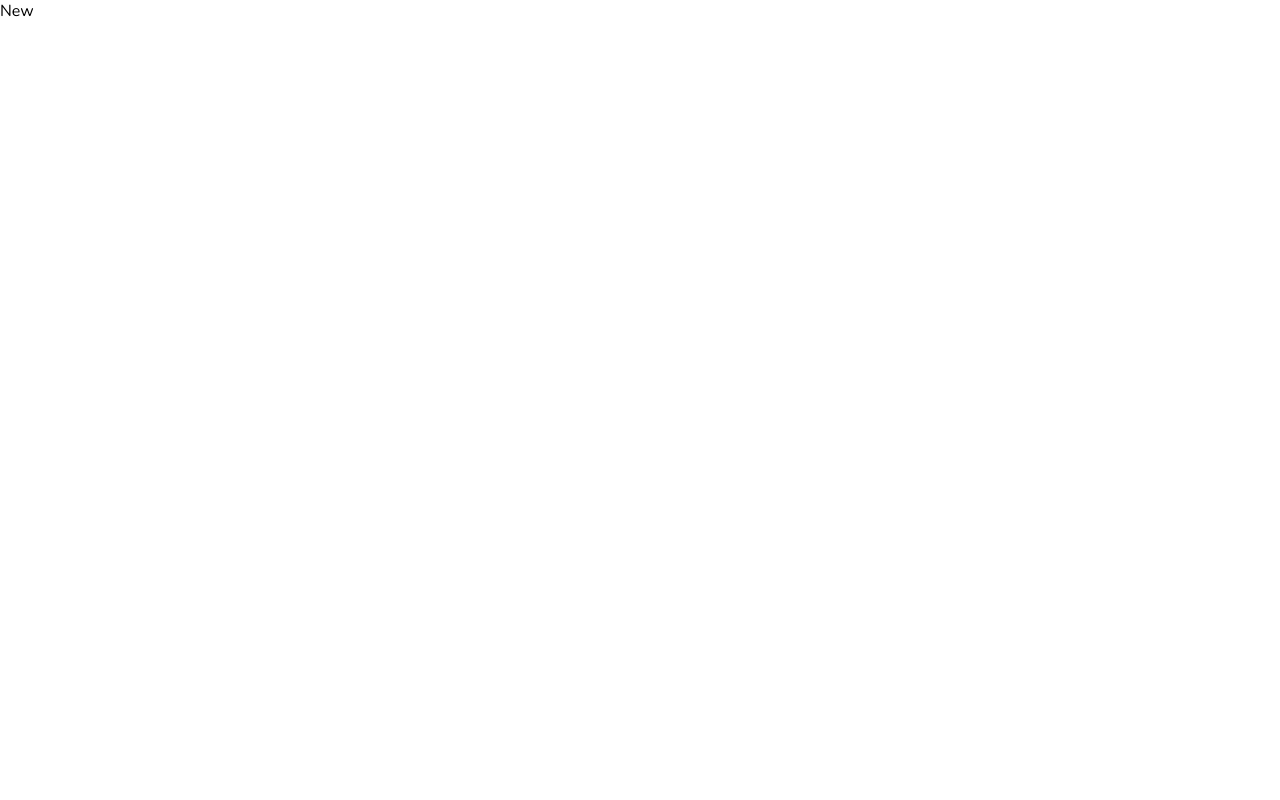
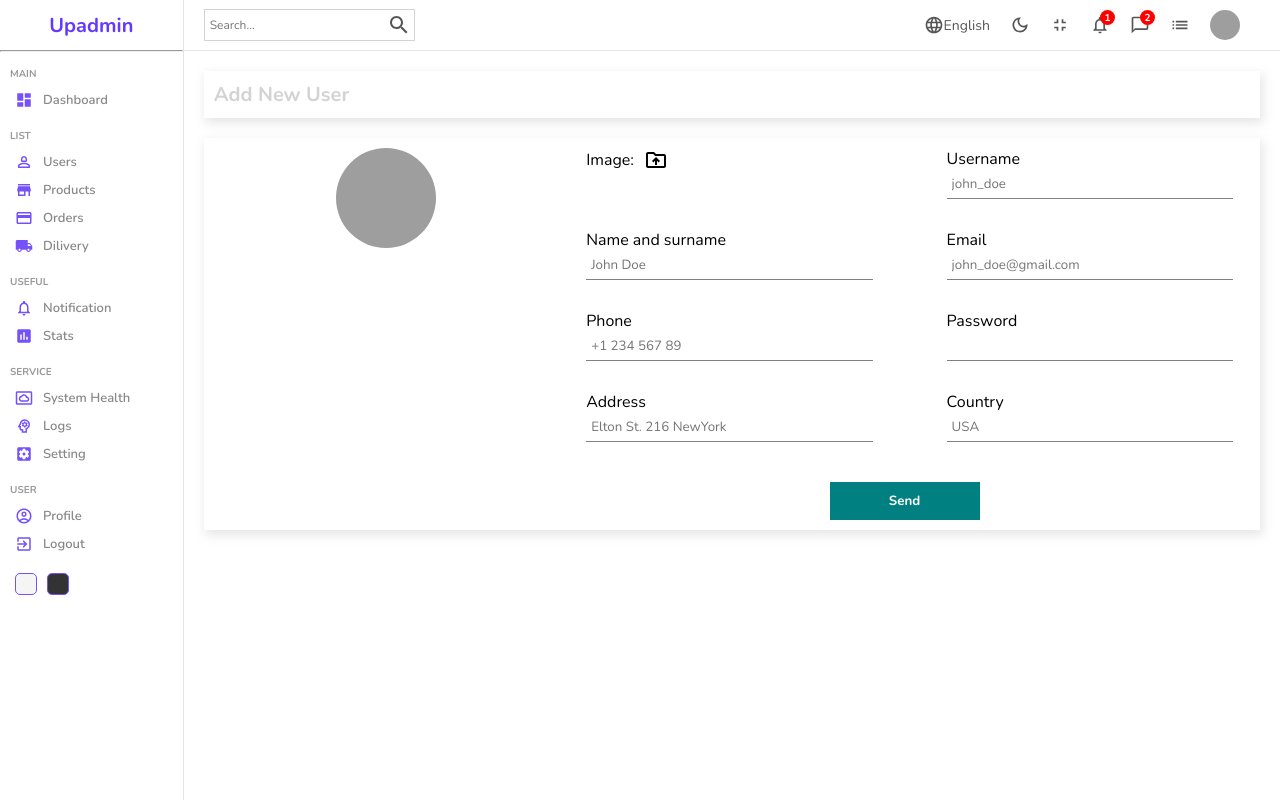
Before and after one commit to Udeesha-Prabhashana/BOOKINGAPP_MERN, a React (Create React App) app in the folder Admin/: page /users/new in a window 1280 px wide. Built offline with nearby package versions, Linux system fonts and the light colour scheme; grey boxes are pictures that could not be loaded.

Commit message:
Complete Add New Product and User

```diff
--- a/Admin/src/App.js
+++ b/Admin/src/App.js
@@ -4,6 +4,7 @@
 import List from "./pages/list/List";
 import Single from "./pages/single/Single";
 import New from "./pages/new/New";
+import { productInputs, userInputs } from "./formSource";
 
 function App() {
   return (
@@ -17,12 +18,12 @@
             <Route path="users">
               <Route index element={<List />} />
               <Route path=":userId" element={<Single />} />
-              <Route path="new" element={<New />} />
+              <Route path="new" element={<New inputs={userInputs} title="Add New User"/>} />
             </Route>
             <Route path="products">
               <Route index element={<List />} />
               <Route path=":productId" element={<Single />} />
-              <Route path="new" element={<New />} />
+              <Route path="new" element={<New inputs={productInputs } title="Add New Product"/>} />
             </Route>
           </Route>
         </Routes>
--- /dev/null
+++ b/Admin/src/formSource.js
@@ -0,0 +1,76 @@
+export const userInputs = [
+  {
+    id: 1,
+    label: "Username",
+    type: "text",
+    placeholder: "john_doe",
+  },
+  {
+    id: 2,
+    label: "Name and surname",
+    type: "text",
+    placeholder: "John Doe",
+  },
+  {
+    id: 3,
+    label: "Email",
+    type: "mail",
+    placeholder: "john_doe@gmail.com",
+  },
+  {
+    id: 4,
+    label: "Phone",
+    type: "text",
+    placeholder: "+1 234 567 89",
+  },
+  {
+    id: 5,
+    label: "Password",
+    type: "password",
+  },
+  {
+    id: 6,
+    label: "Address",
+    type: "text",
+    placeholder: "Elton St. 216 NewYork",
+  },
+  {
+    id: 7,
+    label: "Country",
+    type: "text",
+    placeholder: "USA",
+  },
+];
+
+export const productInputs = [
+  {
+    id: 1,
+    label: "Title",
+    type: "text",
+    placeholder: "Apple Macbook Pro",
+  },
+  {
+    id: 2,
+    label: "Description",
+    type: "text",
+    placeholder: "Description",
+  },
+  {
+    id: 3,
+    label: "Category",
+    type: "text",
+    placeholder: "Computers",
+  },
+  {
+    id: 4,
+    label: "Price",
+    type: "text",
+    placeholder: "100",
+  },
+  {
+    id: 5,
+    label: "Stock",
+    type: "text",
+    placeholder: "in stock",
+  },
+];
--- a/Admin/src/pages/new/New.jsx
+++ b/Admin/src/pages/new/New.jsx
@@ -1,8 +1,56 @@
 import "./new.scss";
+import Sidebar from "../../components/sidebar/Sidebar";
+import Navbar from "../../components/navbar/Navbar";
+import DriveFolderUploadOutlinedIcon from "@mui/icons-material/DriveFolderUploadOutlined";
+import { useState } from "react";
 
-const New = () => {
+const New = ({ inputs, title }) => {
+
+    const [file, setFile] = useState("");
+
+    console.log(file)
     return (
-        <div> New </div>
+        <div className="new">
+            <Sidebar />
+            <div className="newContainer">
+                <Navbar />
+                <div className="top">
+                    <h1>{title}</h1></div>
+                <div className="bottom">
+                    <div className="left">
+                        <img
+                            src={file
+                                    ? URL.createObjectURL(file)
+                                    : "https://icon-library.com/images/no-image-icon/no-image-icon-0.jpg"}
+                            alt=""
+                        />
+                    </div>
+                    <div className="right">
+                        <form>
+                            <div className="formInput">
+                                <label htmlFor="file">
+                                    Image: <DriveFolderUploadOutlinedIcon className="icon" />
+                                </label>
+                                <input
+                                    type="file"
+                                    id="file"
+                                    onChange={e => setFile(e.target.files[0])}
+                                    style={{ display: "none" }}
+                                />
+                            </div>
+
+                            {inputs.map((input) => (
+                                <div className="formInput" key={input.id}>
+                                    <label>{input.label}</label>
+                                    <input type={input.type} placeholder={input.placeholder} />
+                                </div>
+                            ))}
+                            <button> Send </button>
+                        </form>
+                    </div>
+                </div>
+            </div>
+        </div>
     )
 }
 
--- a/Admin/src/pages/new/new.scss
+++ b/Admin/src/pages/new/new.scss
@@ -0,0 +1,77 @@
+.new {
+    width: 100%;
+    display: flex;
+
+    .newContainer {
+        flex: 6;
+
+        .top,
+        .bottom {
+            -webkit-box-shadow: 2px 4px 10px 1px rgba(0, 0, 0, 0.47);
+            box-shadow: 2px 4px 10px 1px rgba(201, 201, 201, 0.47);
+            padding: 10px;
+            margin: 20px;
+            display: flex;
+
+            h1 {
+                color: lightgray;
+                font-size: 20px;
+            }
+
+            .left {
+                flex: 1;
+                text-align: center;
+
+                img {
+                    width: 100px;
+                    height: 100px;
+                    border-radius: 50%;
+                    object-fit: cover;
+                }
+            }
+
+            .right {
+                flex: 2;
+
+                form {
+                    display: flex;
+                    flex-wrap: wrap;
+                    gap: 30px;
+                    justify-content: space-around;
+
+                    .formInput {
+                        width: 40%;
+
+                        label {
+                            display: flex;
+                            align-items: center;
+                            gap: 10px;
+
+                            .icon {
+                                cursor: pointer;
+                            }
+                        }
+
+                        input {
+                            width: 100%;
+                            padding: 5px;
+                            border: none;
+                            border-bottom: 1px solid gray;
+                        }
+                    }
+
+                    button {
+                        width: 150px;
+                        padding: 10px;
+                        border: none;
+                        background-color: teal;
+                        color: white;
+                        font-weight: bold;
+                        cursor: pointer;
+                        margin-top: 10px;
+                    }
+                }
+            }
+        }
+    }
+}
```
